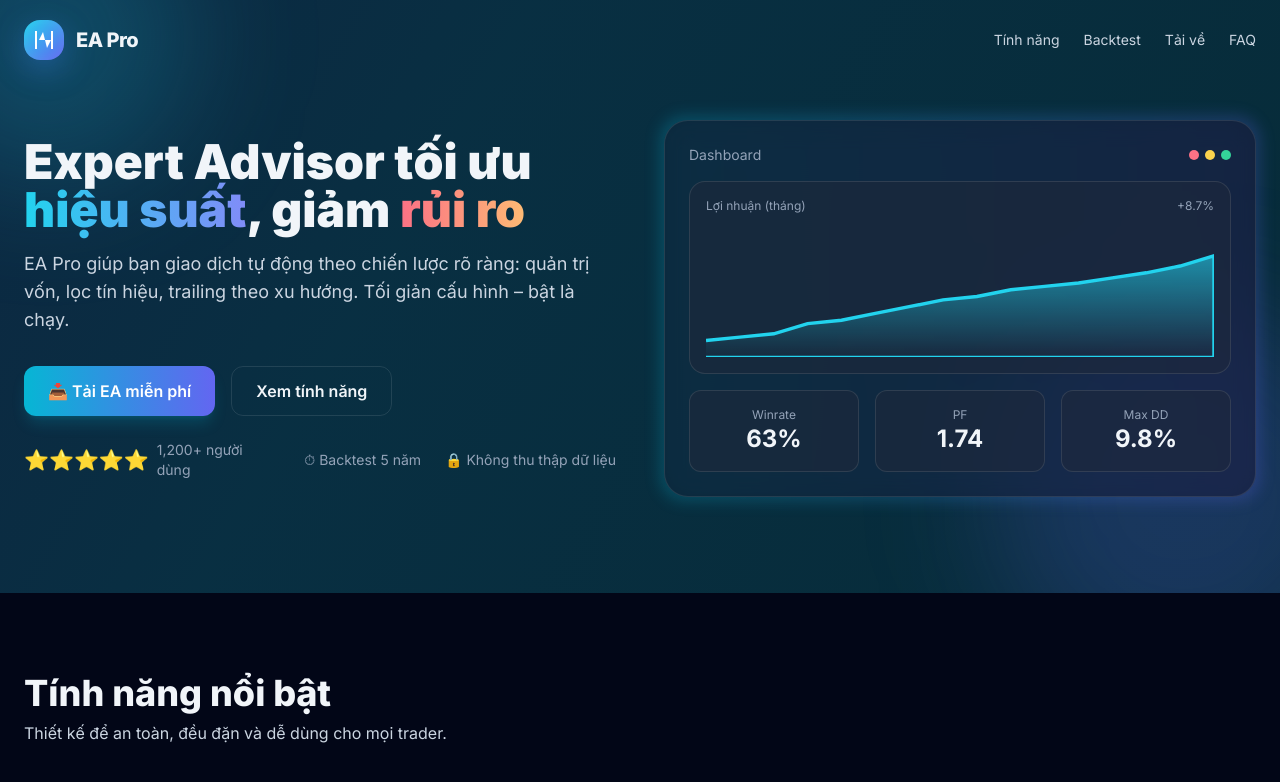
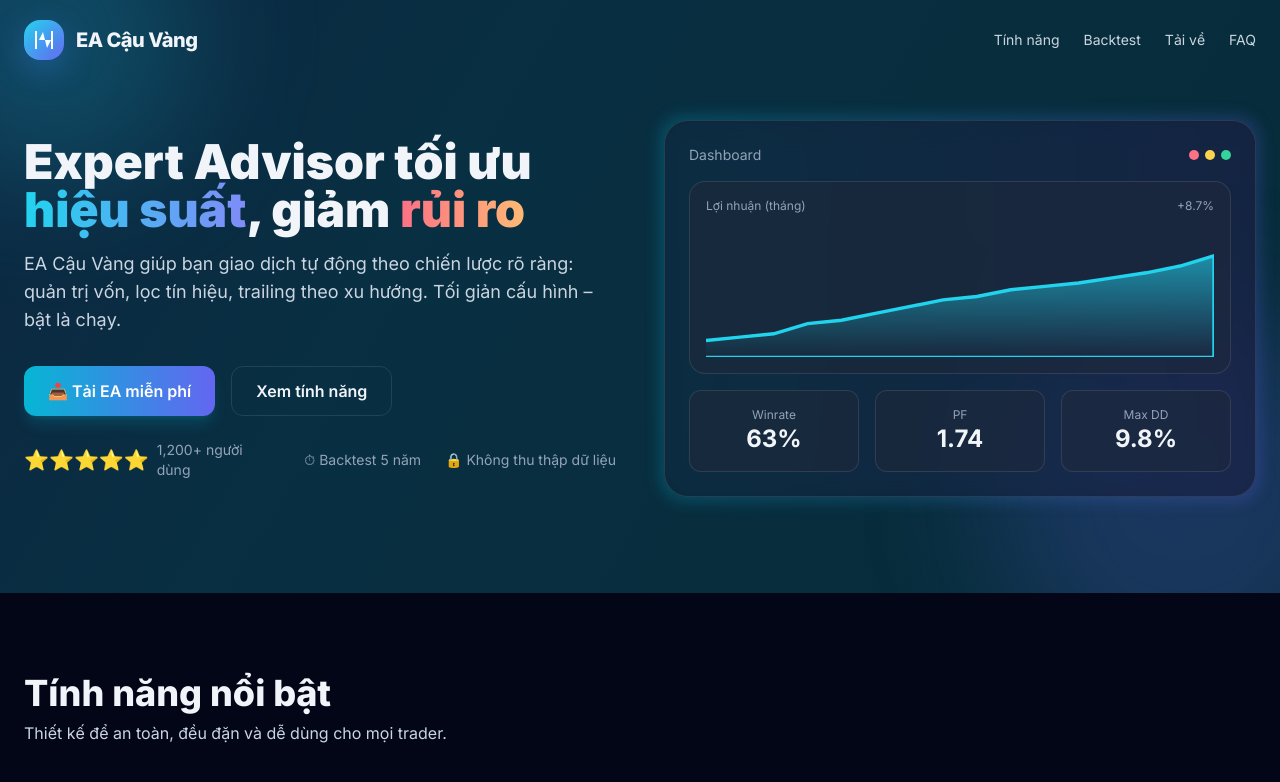
Before and after one commit to longnhatnguyen/EAForex, a plain HTML site: page index.html in a window 1280 px wide. Shown: the top 782 px of the page. Drawn offline with nearby package versions, Linux system fonts and the light colour scheme.

Commit message:
Update index.html

```diff
--- a/index.html
+++ b/index.html
@@ -3,7 +3,7 @@
 <head>
   <meta charset="UTF-8" />
   <meta name="viewport" content="width=device-width, initial-scale=1" />
-  <title>EA Pro – Expert Advisor Landing</title>
+  <title>EA Cậu Vàng – Expert Advisor Landing</title>
   <meta name="description" content="Trang giới thiệu EA – tải về miễn phí, hiệu quả, an toàn, kèm backtest và hướng dẫn cài đặt." />
   <link rel="preconnect" href="https://fonts.googleapis.com">
   <link rel="preconnect" href="https://fonts.gstatic.com" crossorigin>
@@ -46,7 +46,7 @@
         <div class="w-10 h-10 rounded-2xl bg-gradient-to-br from-cyan-400 to-indigo-500 glow grid place-items-center">
           <svg xmlns="http://www.w3.org/2000/svg" viewBox="0 0 24 24" class="w-6 h-6 text-white"><path fill="currentColor" d="M3 3h2v18H3zM19 3h2v18h-2zM7 12l4-8l4 16l4-8"/></svg>
         </div>
-        <span class="font-extrabold text-xl tracking-tight">EA Pro</span>
+        <span class="font-extrabold text-xl tracking-tight">EA Cậu Vàng</span>
       </div>
       <div class="hidden sm:flex items-center gap-6 text-sm text-slate-300">
         <a href="#features" class="hover:text-white">Tính năng</a>
@@ -64,7 +64,7 @@
             giảm <span class="text-transparent bg-clip-text bg-gradient-to-r from-rose-400 to-orange-300">rủi ro</span>
           </h1>
           <p class="mt-4 text-slate-300 text-lg">
-            EA Pro giúp bạn giao dịch tự động theo chiến lược rõ ràng: quản trị vốn, lọc tín hiệu, trailing theo xu hướng.
+            EA Cậu Vàng giúp bạn giao dịch tự động theo chiến lược rõ ràng: quản trị vốn, lọc tín hiệu, trailing theo xu hướng.
             Tối giản cấu hình – bật là chạy.
           </p>
           <div class="mt-8 flex flex-col sm:flex-row gap-4">
```
